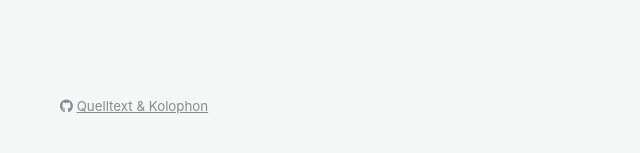
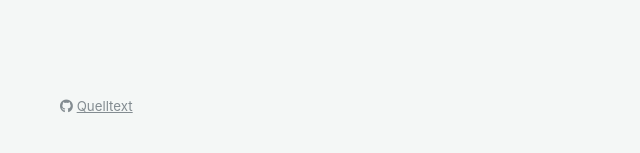
Before and after one commit to lkromat/website, a Jekyll site: the page built from index.md, in a window 1280 px wide. Shown: the part 697-850 px from the top of the page, without its empty margins (316-956 px from the left). Built offline with Jekyll 4.4.1, drawn with Linux system fonts in a browser that asks for light colours.

Commit message:
Update footer.html

```diff
--- a/_includes/footer.html
+++ b/_includes/footer.html
@@ -1,3 +1,3 @@
 <footer class="footer">
-    <i class="fab fa-github"></i> <a href="{{ site.github_repository }}">Quelltext & Kolophon</a>
+    <i class="fab fa-github"></i> <a href="{{ site.github_repository }}">Quelltext</a>
 </footer>
```
